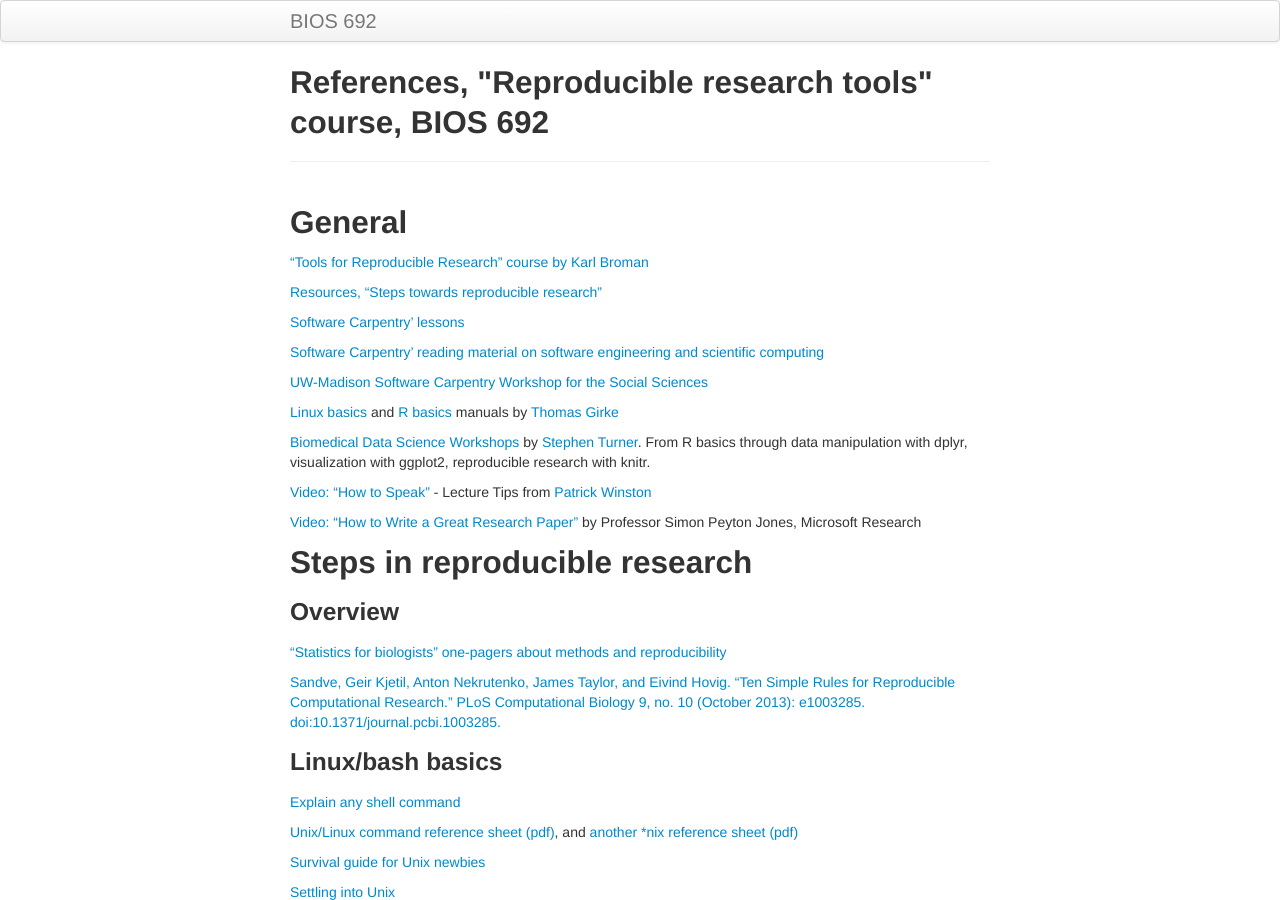
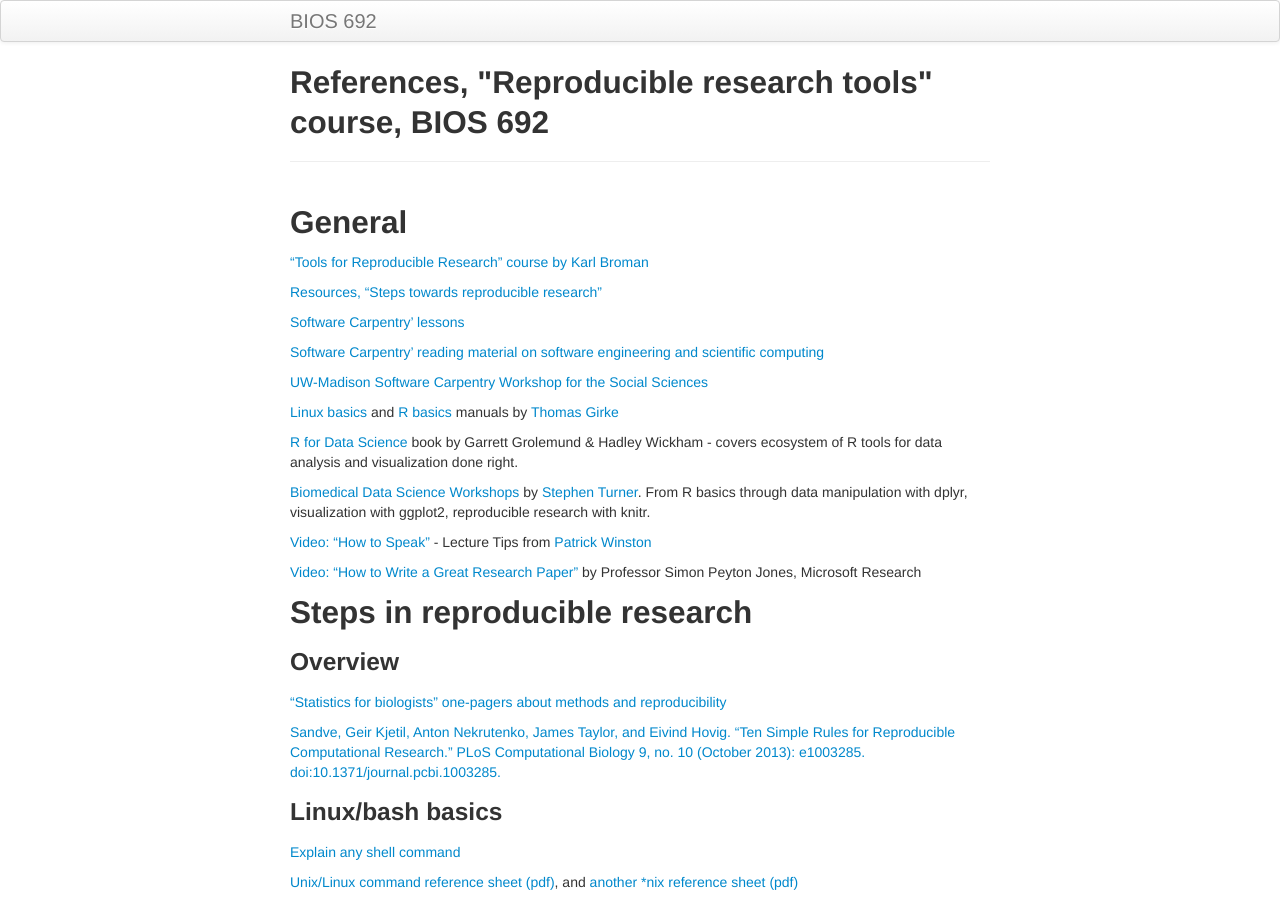
Before and after one commit to mdozmorov/BIOS692, a Jekyll site: the page built from pages/references.md, in a window 1280 px wide and 900 px high. Built offline with Jekyll 4.4.1, drawn with Linux system fonts in a browser that asks for light colours.

Commit message:
Add R for data science book

```diff
--- a/pages/references.md
+++ b/pages/references.md
@@ -17,6 +17,8 @@ title: References, "Reproducible research tools" course, BIOS 692
 [UW-Madison Software Carpentry Workshop for the Social Sciences](https://github.com/UW-Madison-ACI/boot-camps)
 
 [Linux basics](https://sites.google.com/a/bioinformatics.ucr.edu/bioinformatics-manuals/home/linux-basics) and [R basics](https://sites.google.com/a/bioinformatics.ucr.edu/bioinformatics-manuals/home/R_BioCondManual) manuals by [Thomas Girke](http://girke.bioinformatics.ucr.edu/)
+
+[R for Data Science](http://r4ds.had.co.nz/) book by Garrett Grolemund & Hadley Wickham - covers ecosystem of R tools for data analysis and visualization done right.
 
 [Biomedical Data Science Workshops](http://bioconnector.org/workshops/index.html) by [Stephen Turner](https://github.com/stephenturner/). From R basics through data manipulation with dplyr, visualization with ggplot2, reproducible research with knitr.
 
```
